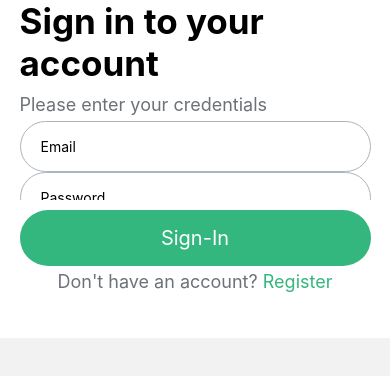
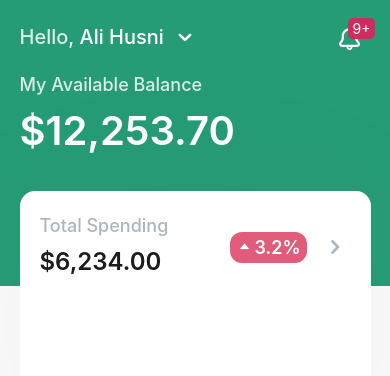
Before and after one commit to Omar-Gebal/crowd-investing-investor-app, a React Native app: screen /Home in a window 390 px wide. Shown: the top 376 px of the page. Built offline with nearby package versions, Linux system fonts and the light colour scheme.

Commit message:
homepage top part done, except for graph

```diff
--- a/App.js
+++ b/App.js
@@ -8,6 +8,7 @@ import SignInScreen from 'src/features/auth/screens/SignInScreen';
 import SignUpScreen from 'src/features/auth/screens/SignUpScreen';
 import NewPasswordScreen from 'src/features/auth/screens/NewPasswordScreen';
 import ForgotPassScreen from 'src/features/auth/screens/ForgotPassScreen';
+import HomeScreen from 'src/features/home/screens/HomeScreen';
 const Stack = createNativeStackNavigator();
 
 export default function App() {
@@ -17,6 +18,8 @@ export default function App() {
       <SafeAreaProvider>
         <NavigationContainer>
           <Stack.Navigator screenOptions={{ headerShown: false }}>
+            <Stack.Screen name='Home' component={HomeScreen} />
+
             <Stack.Screen name='SignIn' component={SignInScreen} />
             <Stack.Screen name='SignUp' component={SignUpScreen} />
             <Stack.Screen name='ForgetPass' component={ForgotPassScreen} />
--- a/src/features/auth/components/FormErrorText.js
+++ b/src/features/auth/components/FormErrorText.js
@@ -10,7 +10,7 @@ function FormErrorText({ text }) {
 
 const styles = StyleSheet.create({
     error: {
-        color: ERROR_COLOR,
+        color: ERROR_COLOR.main,
         marginLeft: 20,
         marginTop: 5
     }
--- a/src/features/auth/components/HalfPressableSentence.js
+++ b/src/features/auth/components/HalfPressableSentence.js
@@ -8,7 +8,7 @@ function HalfPressableSentence({ onPress, part1, part2 }) {
             <Text style={styles.part1}>{`${part1} `}</Text>
             <Pressable onPress={onPress}>
                 {
-                    ({ pressed }) => <Text style={{ color: pressed ? GREY_COLOR.light : GREEN_COLOR, fontSize: FONT_SIZE.small }}>{`${part2}`}</Text>
+                    ({ pressed }) => <Text style={{ color: pressed ? GREY_COLOR.light : GREEN_COLOR.main_lighter, fontSize: FONT_SIZE.small }}>{`${part2}`}</Text>
                 }
             </Pressable>
         </View>
--- a/src/features/auth/screens/SignInScreen.js
+++ b/src/features/auth/screens/SignInScreen.js
@@ -78,7 +78,7 @@ function SignInScreen({ navigation }) {
                             <Pressable onPress={forgotPassFn}>
                                 {({ pressed }) =>
                                     <Text style={{
-                                        color: pressed ? GREY_COLOR.light : GREEN_COLOR,
+                                        color: pressed ? GREY_COLOR.light : GREEN_COLOR.main_lighter,
                                         fontSize: FONT_SIZE.small,
                                         textAlign: 'right'
                                     }}>
--- /dev/null
+++ b/src/features/home/screens/HomeScreen.js
@@ -0,0 +1,188 @@
+import { View, StyleSheet, Text } from "react-native";
+import CustomSafeArea from "src/shared/components/CustomSafeArea";
+import { BLACK_COLOR, ERROR_COLOR, GREEN_COLOR, GREY_COLOR } from "src/shared/constants/colorConstants";
+import { Entypo, Fontisto, AntDesign } from '@expo/vector-icons';
+import { FONT_SIZE } from "src/shared/constants/dimension_constants";
+export default function HomeScreen({ navigation }) {
+
+    const user = {
+        name: "Ali Husni",
+        balance: 12253.70,
+        spending: 6234.00,
+        currency: "$",
+        notifications: 10
+    }
+    const formattedBalance = new Intl.NumberFormat("en", { minimumFractionDigits: 2 }).format(user.balance)
+    const formattedSpending = new Intl.NumberFormat("en", { minimumFractionDigits: 2 }).format(user.spending)
+
+    return (
+        <CustomSafeArea style={{ backgroundColor: GREEN_COLOR.main }}>
+            <View style={styles.topContainer}>
+                <View style={styles.headerBar}>
+                    <View style={styles.greetingContainer}>
+                        <Text style={styles.greeting}>Hello</Text>
+                        <Text style={styles.userName}>, {user.name}</Text>
+                        <Entypo name="chevron-down" size={22} color="white" />
+                    </View>
+                    <View style={styles.notifications}>
+                        <Fontisto name="bell" size={24} color="white" />
+                        <View style={styles.notifCountContainer}>
+                            <Text style={styles.notifCount}>{user.notifications > 9 ? "9+" : user.notifications}</Text>
+
+                        </View>
+                    </View>
+                </View>
+                <Text style={styles.balanceHeading}>My Available Balance</Text>
+                <Text style={styles.balance}>{user.currency + formattedBalance}</Text>
+
+            </View>
+            <View style={styles.lowerContainer}>
+                <View style={styles.floatingCard}>
+                    <View style={styles.spendingCont}>
+                        <View>
+                            <Text style={styles.spendingHeading}>Total Spending</Text>
+                            <Text style={styles.spending}>{user.currency + formattedSpending}</Text>
+                        </View>
+                        <View style={styles.percentageCont}>
+                            <View style={styles.percNumberCont}>
+                                <AntDesign style={{ marginHorizontal: 3 }} name="caretup" size={10} color="white" />
+                                <Text style={styles.percNumber}>3.2%</Text>
+                            </View>
+                            <Entypo name="chevron-right" size={24} color={GREY_COLOR.light} />
+                        </View>
+                    </View>
+
+                </View>
+            </View>
+
+        </CustomSafeArea>
+    );
+}
+
+
+const styles = StyleSheet.create({
+    topContainer: {
+        paddingHorizontal: '5%',
+        paddingTop: 24.5
+    },
+    lowerContainer: {
+        backgroundColor: GREY_COLOR.lightest,
+        paddingHorizontal: '5%',
+        flex: 1
+
+    },
+    headerBar: {
+        display: "flex",
+        flexDirection: "row",
+        justifyContent: "space-between",
+    },
+    greetingContainer: {
+        display: "flex",
+        flexDirection: "row",
+        alignItems: "center",
+        marginBottom: 24
+    },
+    greeting: {
+        fontSize: FONT_SIZE.medium,
+        lineHeight: FONT_SIZE.medium + 5,
+        fontWeight: "500",
+        color: GREEN_COLOR.light,
+    },
+    userName: {
+        fontSize: FONT_SIZE.medium,
+        lineHeight: FONT_SIZE.medium + 5,
+        fontWeight: "500",
+        color: "white",
+        marginRight: 10,
+    },
+    notifications: {
+        marginRight: "3%"
+    },
+    notifCount: {
+        color: "white",
+        textAlign: "center"
+
+    },
+    notifCountContainer: {
+        backgroundColor: ERROR_COLOR.main,
+        width: 27,
+        paddingVertical: 2,
+        borderRadius: 5,
+        position: "absolute",
+        top: -7,
+        left: 9
+    },
+    balanceHeading: {
+        color: GREEN_COLOR.light,
+        fontSize: FONT_SIZE.small,
+        lineHeight: 21,
+        marginBottom: 12,
+        fontWeight: "500"
+
+    },
+    balance: {
+        fontSize: 40,
+        fontWeight: "600",
+        lineHeight: 48,
+        color: "white",
+        marginBottom: 131
+    },
+    floatingCard: {
+        height: 200,
+        backgroundColor: "red",
+        position: "relative",
+        top: -95,
+        borderRadius: 15,
+        backgroundColor: "white",
+        paddingHorizontal: 20,
+        paddingVertical: 24,
+        shadowOffset: { width: 0, height: 34 },
+        shadowColor: "#08090B12",
+        shadowOpacity: 0.7,
+        shadowRadius: 200
+
+    },
+    spendingCont: {
+        display: "flex",
+        flexDirection: "row",
+        justifyContent: "space-between",
+        alignItems: "center"
+    },
+    spendingHeading: {
+        color: GREY_COLOR.light,
+        fontSize: FONT_SIZE.small,
+        fontWeight: "500",
+        lineHeight: 21,
+        marginBottom: 8
+    },
+    spending: {
+        color: BLACK_COLOR.secondary,
+        fontWeight: "600",
+        fontSize: 24,
+        lineHeight: 36
+    },
+    percentageCont: {
+        display: "flex",
+        flexDirection: "row",
+        alignItems: "center",
+        paddingRight: 4
+    },
+    percNumberCont: {
+        display: "flex",
+        flexDirection: "row",
+        alignItems: "center",
+        backgroundColor: ERROR_COLOR.light,
+        paddingHorizontal: 6,
+        paddingVertical: 5,
+        borderRadius: 12,
+        marginRight: 16
+    },
+    percNumber: {
+        color: "white",
+        fontSize: FONT_SIZE.small,
+        fontWeight: "600",
+        lineHeight: 21,
+        marginLeft: 2
+    }
+
+});
--- a/src/shared/components/CustomButton.js
+++ b/src/shared/components/CustomButton.js
@@ -8,7 +8,7 @@ function CustomButton({ onPress, title }) {
         <Pressable onPress={onPress} style={({ pressed }) => [
             styles.button,
             {
-                backgroundColor: pressed ? GREY_COLOR.light : GREEN_COLOR,
+                backgroundColor: pressed ? GREY_COLOR.light : GREEN_COLOR.main_lighter,
             }]} >
             <Text style={styles.buttontxt}>{title}</Text>
         </Pressable>
@@ -17,7 +17,7 @@ function CustomButton({ onPress, title }) {
 }
 const styles = StyleSheet.create({
     button: {
-        backgroundColor: GREEN_COLOR,
+        backgroundColor: GREEN_COLOR.main_lighter,
         textAlign: "center",
         padding: 16,
         borderRadius: 50
--- a/src/shared/components/CustomSafeArea.js
+++ b/src/shared/components/CustomSafeArea.js
@@ -9,9 +9,9 @@ const windowHeight = Dimensions.get('window').height;
 const navbarHeight = screenHeight - windowHeight + StatusBar.currentHeight;
 const isIOS = Platform.OS === 'ios';
 
-const CustomSafeArea = ({ children }) => {
+const CustomSafeArea = ({ children, style }) => {
     return (
-        <SafeAreaView style={{ paddingBottom: (!isIOS) ? `${navbarHeight}px` : 0, flex: 1 }}>
+        <SafeAreaView style={[{ paddingBottom: (!isIOS) ? `${navbarHeight}px` : 0, flex: 1 }, style]}>
             {children}
         </SafeAreaView>
     );
--- a/src/shared/constants/colorConstants.js
+++ b/src/shared/constants/colorConstants.js
@@ -1,11 +1,22 @@
-const GREEN_COLOR = "#34B67F";
+const GREEN_COLOR = {
+    light: "#DCECE9",
+    main_lighter: "#34B67F",
+    main: "#269C76"
+};
 
 const GREY_COLOR = {
+    lightest: "#FAFAFB",
     light: "#ACB5BB",
     medium: "#6C7278"
 }
 
-const ERROR_COLOR = 'red'
+const ERROR_COLOR = {
+    main: "#CE2C60",
+    light: "#E15C7A"
+}
+const BLACK_COLOR = {
+    secondary: "#1A1C1E"
+}
 
 
-export { GREEN_COLOR, GREY_COLOR, ERROR_COLOR };
+export { GREEN_COLOR, GREY_COLOR, ERROR_COLOR, BLACK_COLOR };
```
